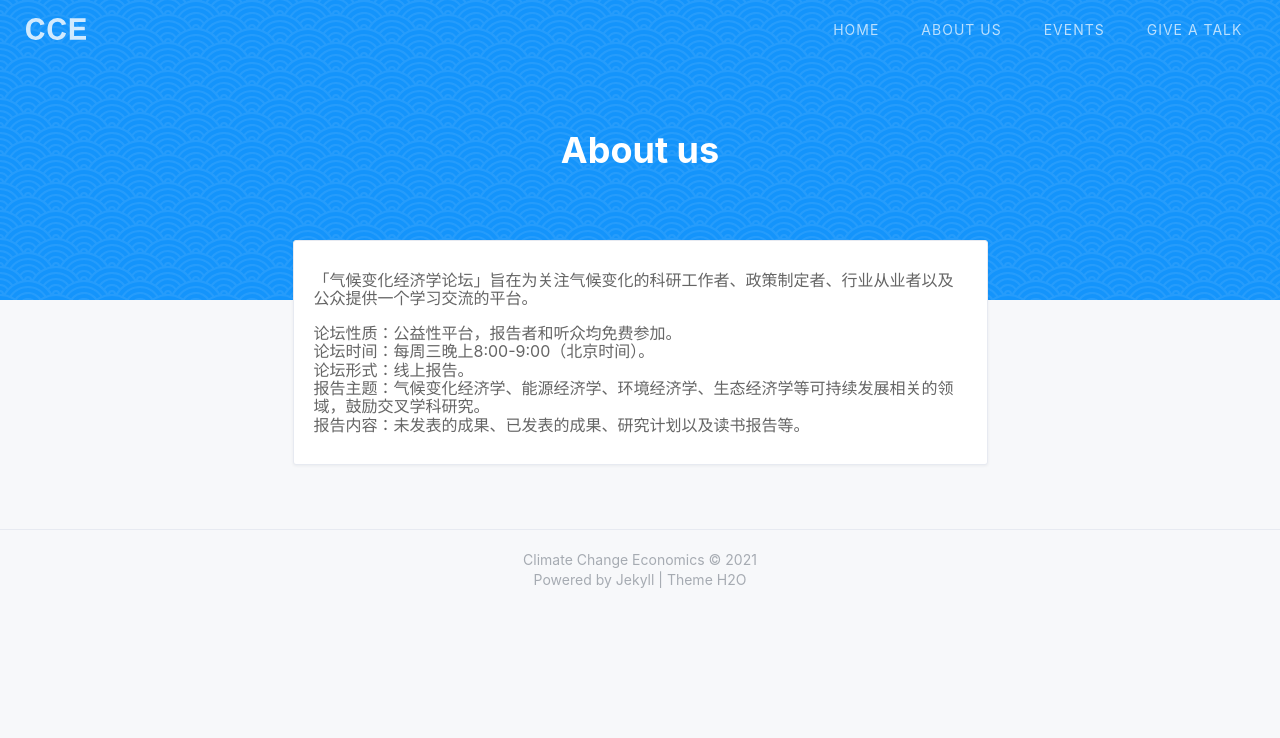
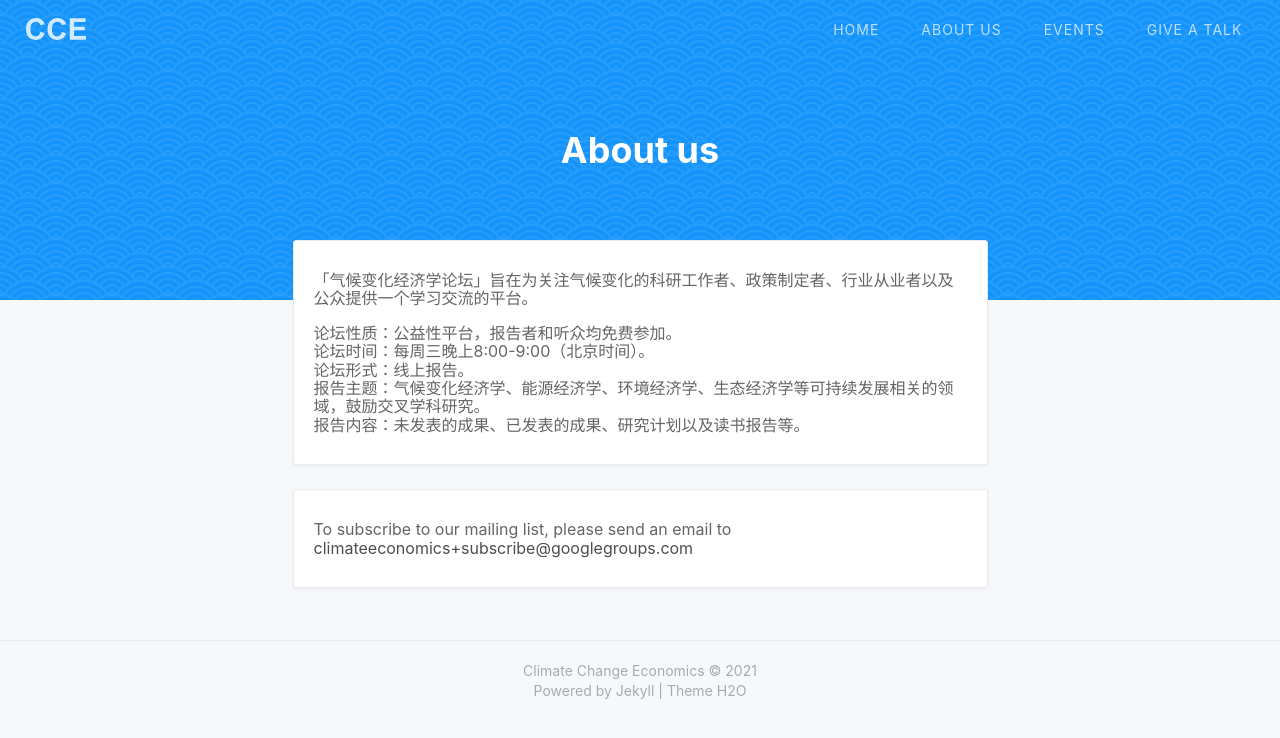
Before and after one commit to Climate-Economics/climate-economics.github.io, a Jekyll site: the page built from about.html, in a window 1280 px wide. Shown: the top 738 px of the page. Built offline with Jekyll 4.4.1, drawn with Linux system fonts in a browser that asks for light colours; nearby versions of some CDN libraries; a style sheet for code colours, icons or effects is not loaded.

```diff
--- a/about.html
+++ b/about.html
@@ -21,6 +21,11 @@
             <p>报告主题：气候变化经济学、能源经济学、环境经济学、生态经济学等可持续发展相关的领域，鼓励交叉学科研究。</p>
             <p>报告内容：未发表的成果、已发表的成果、研究计划以及读书报告等。</p>
         </li>
+
+        <li>
+            <p>To subscribe to our mailing list, please send an email to <a href="mailto:climateeconomics+subscribe@googlegroups.com">climateeconomics+subscribe@googlegroups.com</a></p>
+        </li>
+
     </ul>
 </main>
 
```
Also changed, not shown: _posts/2021-02-27-test-post.md (+2 -0 lines).
